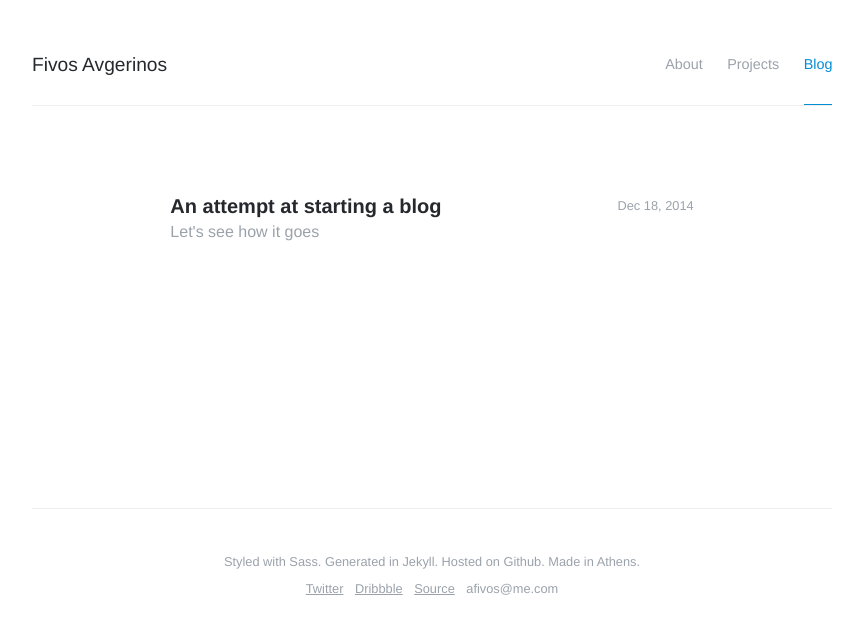
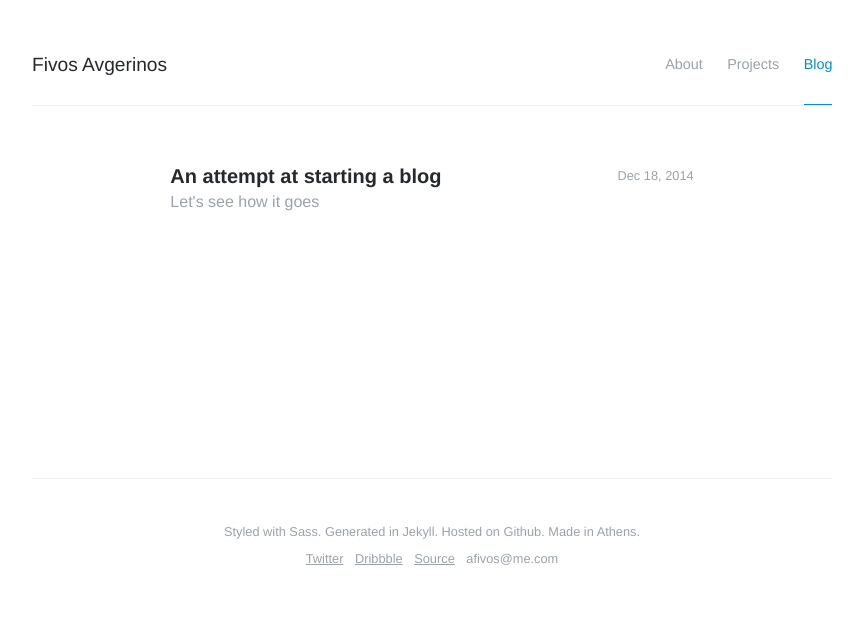
Before and after one commit to afivos/afivos.com, a Jekyll site: the page built from blog/index.html, in a window 1280 px wide. Shown: the top 634 px of the page, without its empty margins (208-1071 px from the left). Built offline with Jekyll 4.4.1, drawn with Linux system fonts in a browser that asks for light colours; nearby versions of some CDN libraries; the list of posts is cut into pages by our own code; comment, search, counter and statistics services are not loaded.

Commit message:
Change responsiveness

```diff
--- a/_sass/modules/_header.scss
+++ b/_sass/modules/_header.scss
@@ -8,7 +8,7 @@ header.site-header {
 	margin: ($gutter/2) 0 ($gutter*1.5) 0;
 
 	@media (min-width: $screen-lg) {
-		margin: $gutter 0 $gutter*3 0;
+		margin: $gutter 0 $gutter*2 0;
 	}
 
 	@media (max-width: $screen-md) {
```
